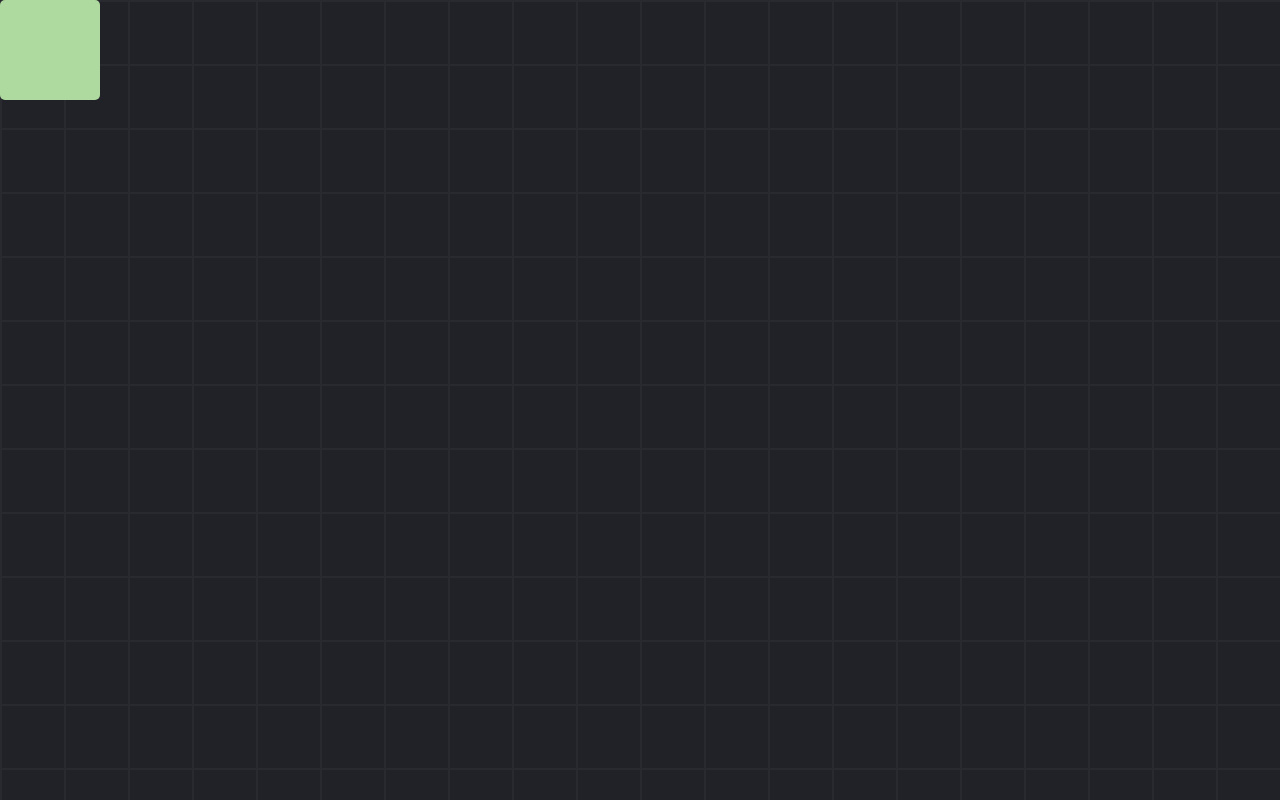
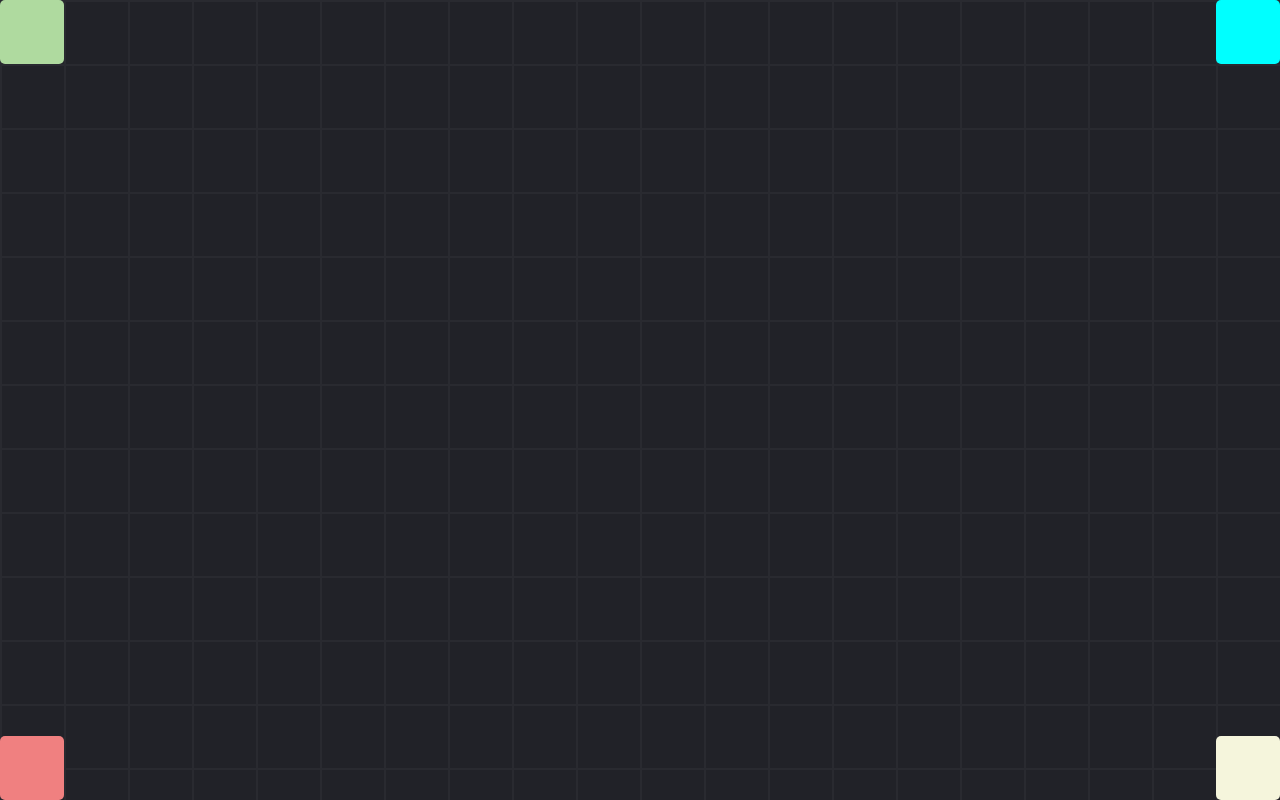
Before and after one commit to kevinabelbrito/drag-and-drop-elements, a plain HTML site: page example2/index.html in a window 1280 px wide. Drawn offline with Linux system fonts and the light colour scheme.

Commit message:
Add several cards and set events by class card

```diff
--- a/example1/main.js
+++ b/example1/main.js
@@ -5,6 +5,7 @@ document.addEventListener('DOMContentLoaded', () => {
     let currentDropZone = null;
 
     function setSelectedCard(event) {
+        console.log("Event: ", event);
         selectedCard = event.target.closest('.card');
         const dropZone = document.elementFromPoint(event.changedTouches[0].clientX, event.changedTouches[0].clientY).closest('.base, #off');
         currentDropZone = dropZone;
--- a/example2/index.html
+++ b/example2/index.html
@@ -8,7 +8,10 @@
 </head>
 <body>
     <div id="container">
-        <div id="card"></div>
+        <div class="card" id="card1"></div>
+        <div class="card" id="card2"></div>
+        <div class="card" id="card3"></div>
+        <div class="card" id="card4"></div>
    </div>
 </body>
 <script src="./main.js"></script>
--- a/example2/main.js
+++ b/example2/main.js
@@ -1,27 +1,27 @@
 let newX = 0, newY = 0, startX = 0, startY = 0;
 
-const card = document.getElementById('card');
+const cards = document.querySelectorAll('.card');
 
-card.addEventListener('mousedown', mouseDown);
-card.addEventListener('touchstart', touchStart, { passive: false });
+cards.forEach(card => {
+    card.addEventListener('mousedown', mouseDown);
+    card.addEventListener('touchstart', touchStart, { passive: false });
+});
 
 function mouseDown(e) {
     startX = e.clientX;
     startY = e.clientY;
-
     document.addEventListener('mousemove', mouseMove);
     document.addEventListener('mouseup', mouseUp);
 }
 
 function mouseMove(e) {
+    const selectedCard = e?.target;
     newX = startX - e.clientX;
     newY = startY - e.clientY;
-
     startX = e.clientX;
     startY = e.clientY;
-
-    card.style.top = (card.offsetTop - newY) + 'px';
-    card.style.left = (card.offsetLeft - newX) + 'px';
+    selectedCard.style.top = (selectedCard.offsetTop - newY) + 'px';
+    selectedCard.style.left = (selectedCard.offsetLeft - newX) + 'px';
 }
 
 function mouseUp(e) {
@@ -41,15 +41,14 @@ function touchStart(e) {
 
 function touchMove(e) {
     e.preventDefault();
+    const selectedCard = e?.target;
     const touch = e.touches[0];
     newX = startX - touch.clientX;
     newY = startY - touch.clientY;
-
     startX = touch.clientX;
     startY = touch.clientY;
-
-    card.style.top = (card.offsetTop - newY) + 'px';
-    card.style.left = (card.offsetLeft - newX) + 'px';
+    selectedCard.style.top = (selectedCard.offsetTop - newY) + 'px';
+    selectedCard.style.left = (selectedCard.offsetLeft - newX) + 'px';
 }
 
 function touchEnd(e) {
--- a/example2/styles.css
+++ b/example2/styles.css
@@ -12,11 +12,31 @@ body{
   }
 
 
-  #card{
-    width: 100px;
-    height: 100px;
-    background-color: #AFDA9F;
+  .card{
+    width: 5vw;
+    height: 5vw;
     border-radius: 5px;
     cursor: pointer;
-    position: fixed;
+    position: absolute;
+    background-color: azure;
   }
+
+  #card1 {
+    background-color: #AFDA9F;
+  }
+
+  #card2 {
+    background-color: lightcoral;
+    bottom: 0;
+  }
+
+  #card3 {
+    background-color: aqua;
+    right: 0;
+  }
+
+  #card4 {
+    background-color: beige;
+    right: 0;
+    bottom: 0;
+  }
```
